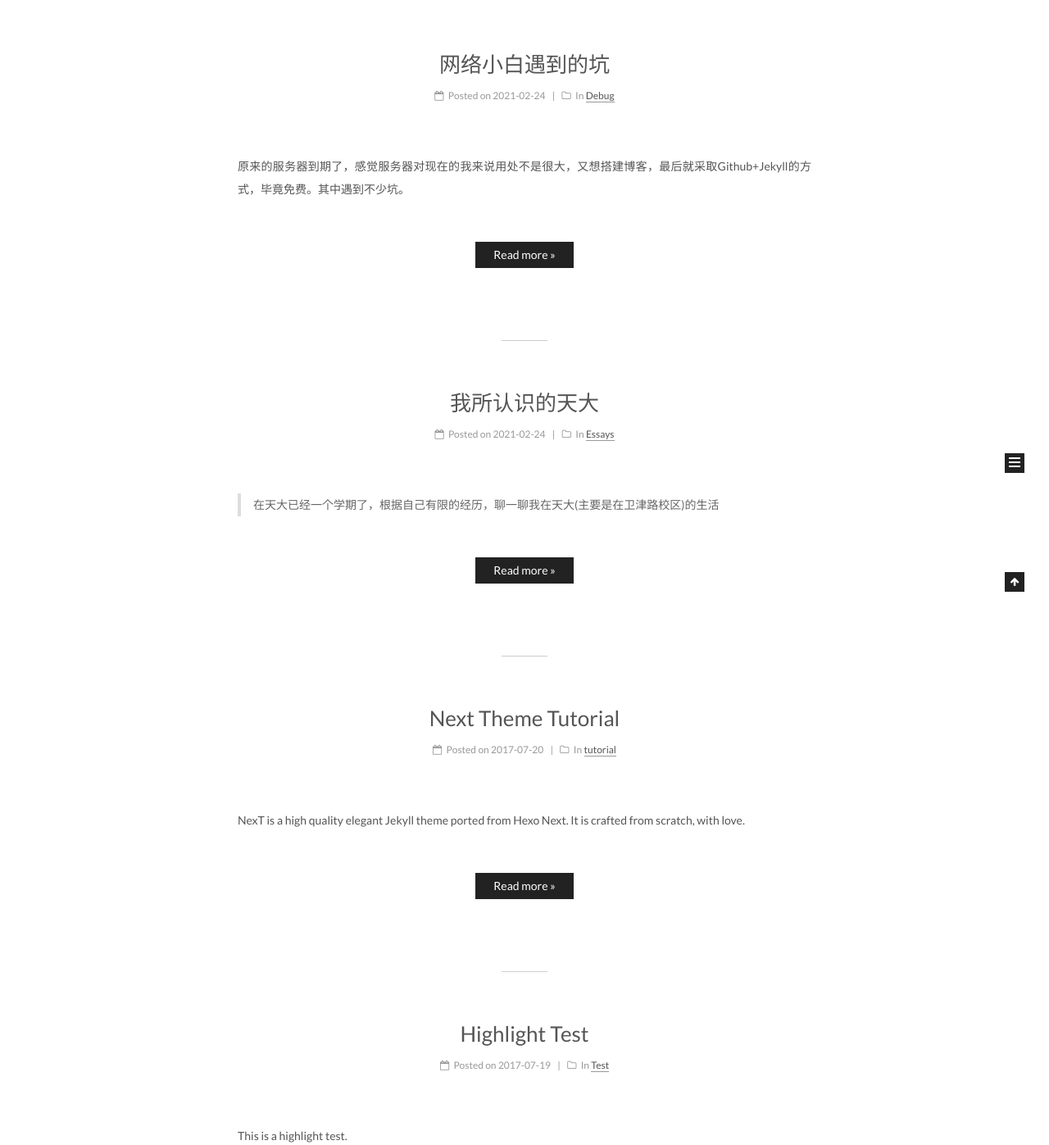
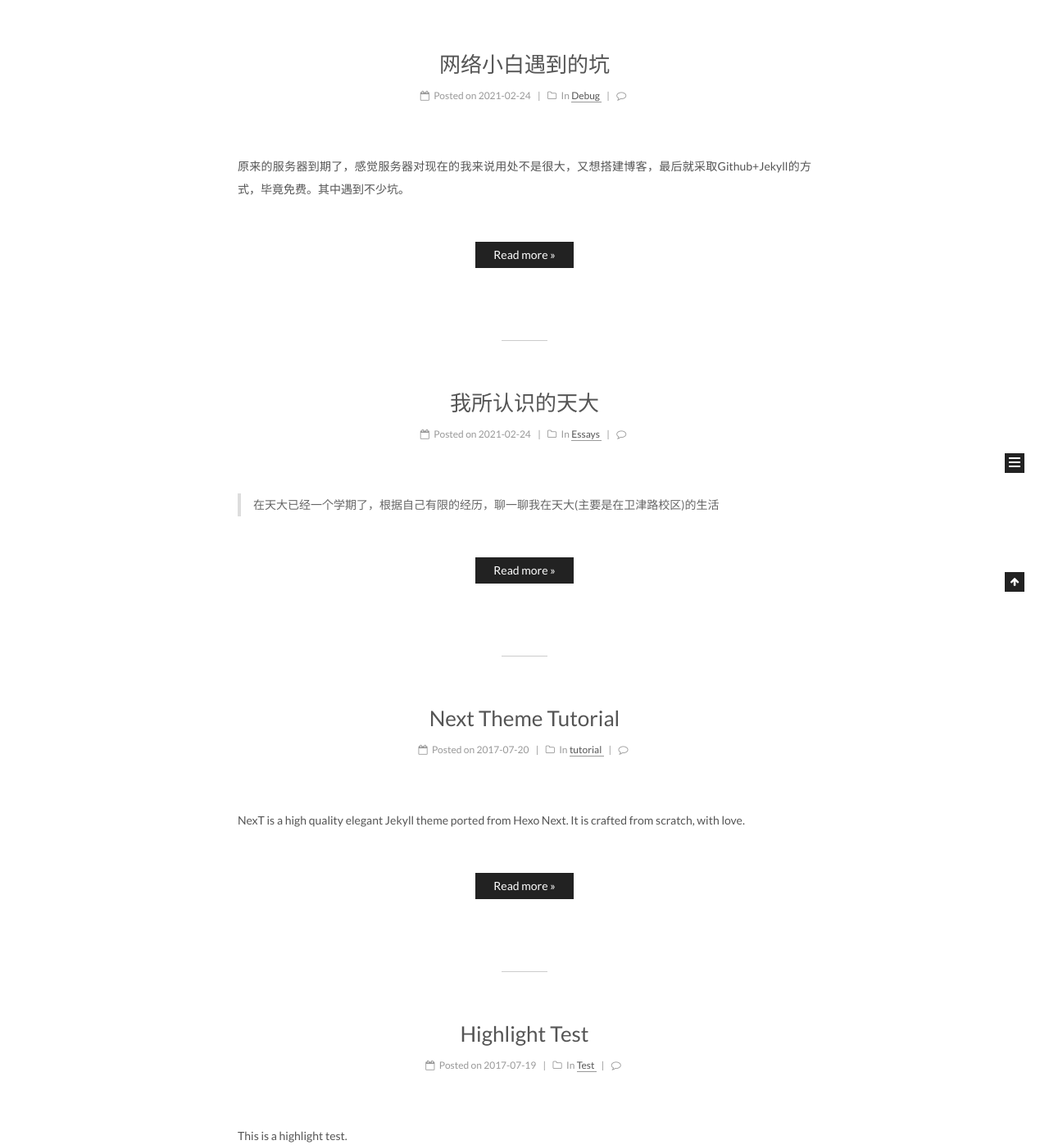
Before and after one commit to AmorFati-coder/AmorFati.github.io, a Jekyll site: the page built from index.html, in a window 1280 px wide. Shown: the part 278-1675 px from the top of the page at 82% size. Built offline with Jekyll 4.4.1, drawn with Linux system fonts in a browser that asks for light colours; emoji names are drawn with the system emoji font; formulas are drawn with MathJax 3; the list of posts is cut into pages by our own code; comment, search, counter and statistics services are not loaded.

Commit message:
Update _config.yml

```diff
--- a/_config.yml
+++ b/_config.yml
@@ -379,8 +379,8 @@ han: false
 
 # Disqus
 disqus:
-  enable: false
-  shortname:
+  enable: true
+  shortname: amorfati-site
   count: true
   # hide comments (visitors need to click to load the comments)
   # count need to be false when hide is true
```
